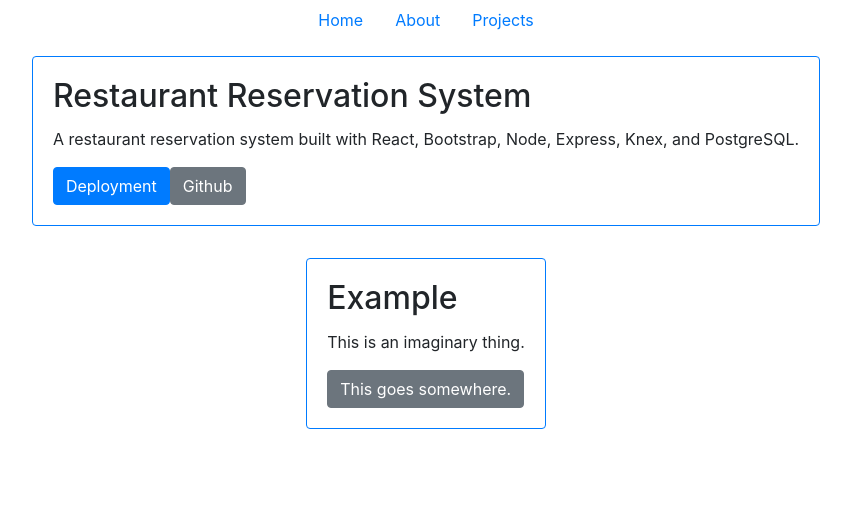
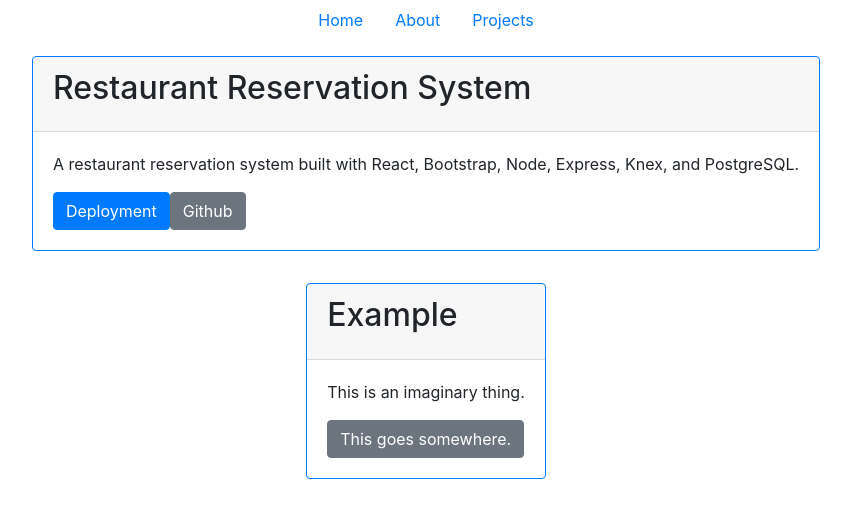
Before and after one commit to JMAdsit/personal-site, a React (Create React App) app: page /projects in a window 1280 px wide. Shown: the top 518 px of the page, without its empty margins (214-1065 px from the left). Built offline with nearby package versions, Linux system fonts and the light colour scheme.

Commit message:
added title bars for project cards

```diff
--- a/src/components/ProjectCard.js
+++ b/src/components/ProjectCard.js
@@ -10,11 +10,14 @@
 
     return (
     <div className="card rounded border border-primary my-3 mx-auto">
-        <div className="card-body">
 
+        <div className="card-header">
             <h2 className="card-title">
                 {title}
             </h2>
+        </div>
+
+        <div className="card-body">
 
             <p className="card-text">
                 {description}
--- a/src/components/ProjectCardReservations.js
+++ b/src/components/ProjectCardReservations.js
@@ -14,11 +14,14 @@
 
     return (
     <div className="card rounded border border-primary my-3 mx-auto">
-        <div className="card-body">
 
+        <div className="card-header">
             <h2 className="card-title">
                 {title}
             </h2>
+        </div>
+
+        <div className="card-body">
 
             <p className="card-text">
                 {description}
```
